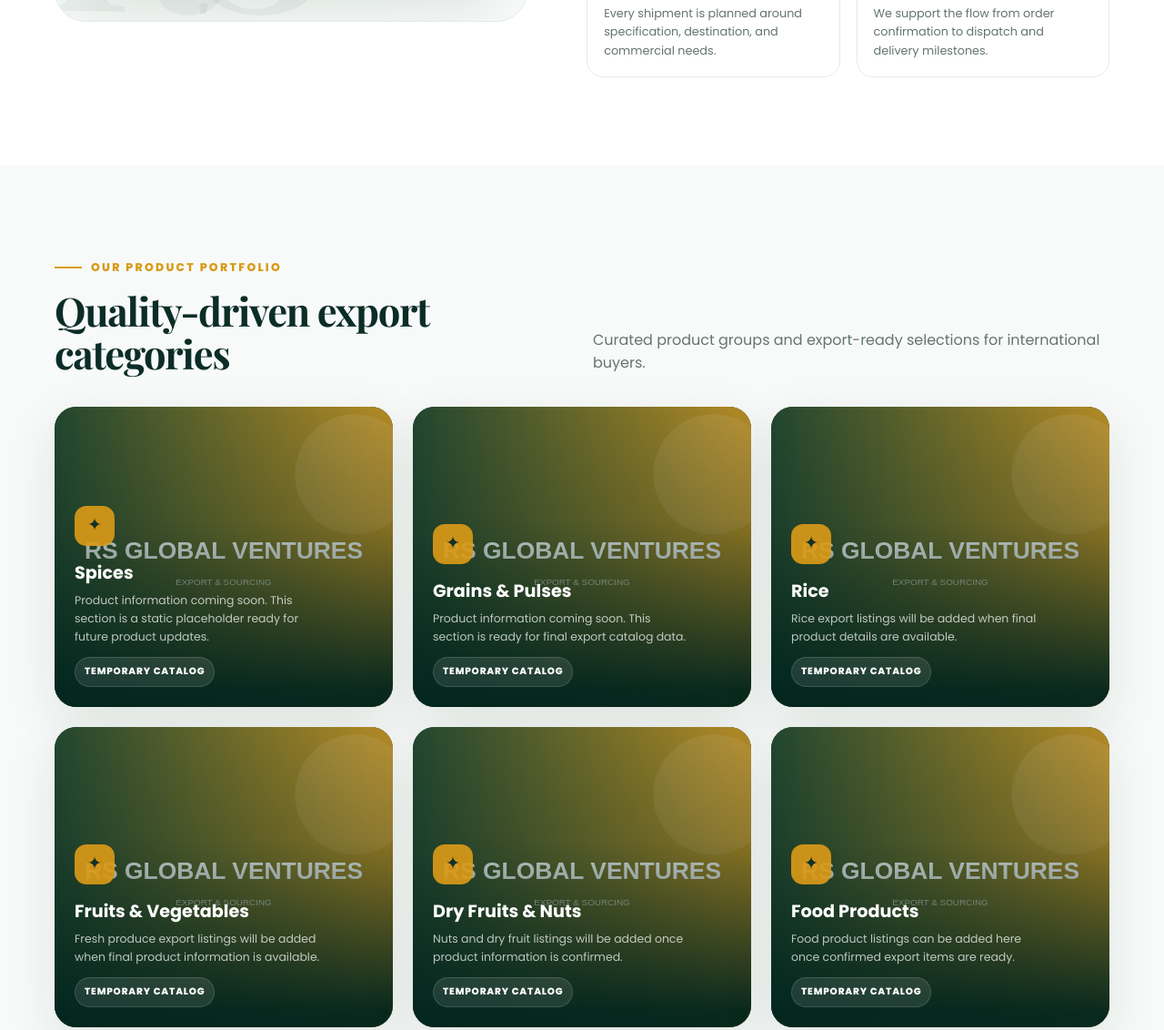
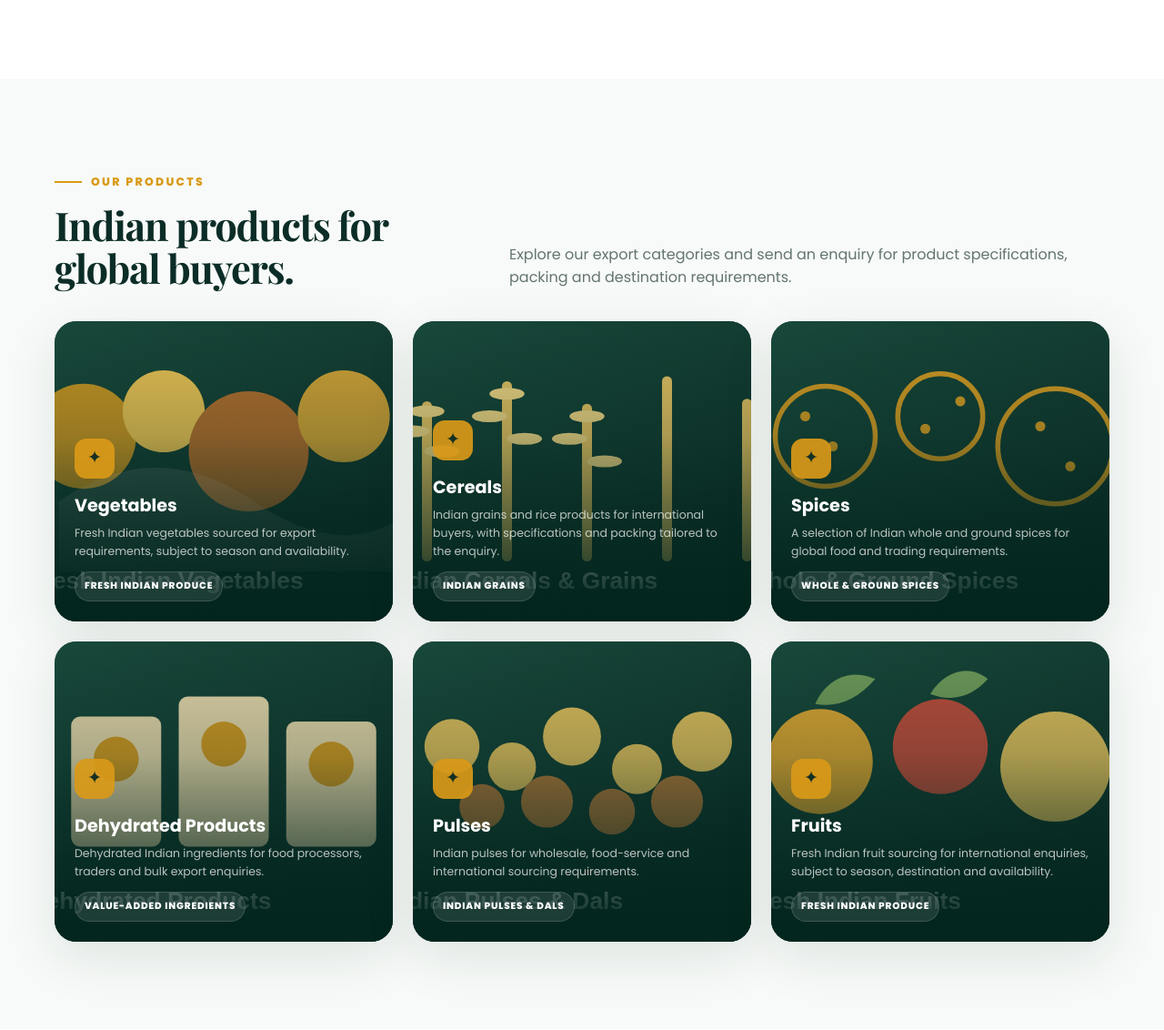
Before and after one commit to dhyanirraval/rs-global-ventures-site, a website: page index.html in a window 1280 px wide. Shown: the part 2140-3272 px from the top of the page at 91% size. Drawn offline with nearby package versions, Linux system fonts and the light colour scheme.

Commit message:
added product chnges

```diff
--- a/css/index.css
+++ b/css/index.css
@@ -229,3 +229,20 @@ footer{background:#032b24;color:#fff;padding:60px 0 28px}.footer-grid{display:gr
   .map-card{min-height:380px}.footer-grid{grid-template-columns:1fr}.footer-bottom{flex-direction:column}
 }
 @media (prefers-reduced-motion:reduce){html{scroll-behavior:auto}.reveal{opacity:1;transform:none}}
+
+/* Product and company imagery */
+.about-photo{background:#e7efe9!important;}
+.about-photo:before{display:none;}
+.about-photo>img{position:absolute;inset:0;width:100%;height:100%;object-fit:cover;object-position:center;display:block;}
+.about-photo:after{content:"";position:absolute;inset:0;background:linear-gradient(to top,rgba(2,37,30,.78),rgba(2,37,30,.08) 62%,rgba(2,37,30,0));pointer-events:none;}
+.about-photo .about-panel{z-index:2;}
+.reach-image{min-height:510px;border-radius:32px;overflow:hidden;position:relative;box-shadow:var(--shadow);background:#eef3ef;}
+.reach-image img{width:100%;height:100%;min-height:510px;display:block;object-fit:cover;object-position:center;}
+.reach-image-caption{position:absolute;left:22px;right:22px;bottom:22px;padding:13px 16px;border-radius:14px;background:rgba(6,61,50,.86);color:#fff;font-weight:800;letter-spacing:.03em;backdrop-filter:blur(5px);}
+.product-card .product-bg{background-color:#174d3e;}
+.product-card .product-content p{max-width:340px;}
+.item-card{cursor:pointer;}
+.item-card .item-image{background-color:#eef3ef;}
+.item-card .item-body{min-height:145px;display:flex;flex-direction:column;}
+.item-card .item-meta{margin-top:auto;padding-top:10px;}
+@media(max-width:900px){.reach-image,.reach-image img{min-height:380px}.about-photo{min-height:430px!important;}}
--- a/data/products.js
+++ b/data/products.js
@@ -1,218 +1,45 @@
 window.RSGV_PRODUCTS = [
-  {
-    id: 'cat-spices',
-    type: 'category',
-    parentId: null,
-    name: 'Spices',
-    tag: 'Temporary catalog',
-    description: 'Product information coming soon. This section is a static placeholder ready for future product updates.',
-    image: '/default-product.svg'
-  },
-  {
-    id: 'sub-spices',
-    type: 'subcategory',
-    parentId: 'cat-spices',
-    name: 'Whole & Ground Spices',
-    tag: 'Static placeholder',
-    description: 'Product details will be added here as final export listings are confirmed.',
-    image: '/default-product.svg'
-  },
-  {
-    id: 'prod-spices-demo',
-    type: 'product',
-    parentId: 'sub-spices',
-    name: 'Product Information Coming Soon',
-    tag: 'Temporary listing',
-    description: 'This is a frontend-only placeholder. Replace with the final product name and details when the product list is ready.',
-    image: '/default-product.svg'
-  },
-  {
-    id: 'cat-grains',
-    type: 'category',
-    parentId: null,
-    name: 'Grains & Pulses',
-    tag: 'Temporary catalog',
-    description: 'Product information coming soon. This section is ready for final export catalog data.',
-    image: '/default-product.svg'
-  },
-  {
-    id: 'sub-grains',
-    type: 'subcategory',
-    parentId: 'cat-grains',
-    name: 'Rice & Pulses',
-    tag: 'Static placeholder',
-    description: 'The product list will be updated with confirmed export items and packaging details.',
-    image: '/default-product.svg'
-  },
-  {
-    id: 'prod-grains-demo',
-    type: 'product',
-    parentId: 'sub-grains',
-    name: 'Product Information Coming Soon',
-    tag: 'Temporary listing',
-    description: 'This placeholder keeps the catalog functional on GitHub Pages without any backend or API dependency.',
-    image: '/default-product.svg'
-  },
-  {
-    id: 'cat-rice',
-    type: 'category',
-    parentId: null,
-    name: 'Rice',
-    tag: 'Temporary catalog',
-    description: 'Rice export listings will be added when final product details are available.',
-    image: '/default-product.svg'
-  },
-  {
-    id: 'sub-rice',
-    type: 'subcategory',
-    parentId: 'cat-rice',
-    name: 'Basmati & Non-Basmati',
-    tag: 'Static placeholder',
-    description: 'Use this section for final rice product data and packing details.',
-    image: '/default-product.svg'
-  },
-  {
-    id: 'prod-rice-demo',
-    type: 'product',
-    parentId: 'sub-rice',
-    name: 'Product Information Coming Soon',
-    tag: 'Temporary listing',
-    description: 'Placeholder content only. This is a static frontend catalog intended for later API integration.',
-    image: '/default-product.svg'
-  },
-  {
-    id: 'cat-fruits',
-    type: 'category',
-    parentId: null,
-    name: 'Fruits & Vegetables',
-    tag: 'Temporary catalog',
-    description: 'Fresh produce export listings will be added when final product information is available.',
-    image: '/default-product.svg'
-  },
-  {
-    id: 'sub-fruits',
-    type: 'subcategory',
-    parentId: 'cat-fruits',
-    name: 'Fresh Produce',
-    tag: 'Static placeholder',
-    description: 'Use this block for final fruit and vegetable export listings after confirmation.',
-    image: '/default-product.svg'
-  },
-  {
-    id: 'prod-fruits-demo',
-    type: 'product',
-    parentId: 'sub-fruits',
-    name: 'Product Information Coming Soon',
-    tag: 'Temporary listing',
-    description: 'Temporary placeholder for UI consistency. Final product names and descriptions can be added here later.',
-    image: '/default-product.svg'
-  },
-  {
-    id: 'cat-dryfruits',
-    type: 'category',
-    parentId: null,
-    name: 'Dry Fruits & Nuts',
-    tag: 'Temporary catalog',
-    description: 'Nuts and dry fruit listings will be added once product information is confirmed.',
-    image: '/default-product.svg'
-  },
-  {
-    id: 'sub-dryfruits',
-    type: 'subcategory',
-    parentId: 'cat-dryfruits',
-    name: 'Nuts & Dry Fruits',
-    tag: 'Static placeholder',
-    description: 'This area is reserved for final export product information and packaging details.',
-    image: '/default-product.svg'
-  },
-  {
-    id: 'prod-dryfruits-demo',
-    type: 'product',
-    parentId: 'sub-dryfruits',
-    name: 'Product Information Coming Soon',
-    tag: 'Temporary listing',
-    description: 'Placeholder content only. Final dry fruit and nut export details should replace this when available.',
-    image: '/default-product.svg'
-  },
-  {
-    id: 'cat-food',
-    type: 'category',
-    parentId: null,
-    name: 'Food Products',
-    tag: 'Temporary catalog',
-    description: 'Food product listings can be added here once confirmed export items are ready.',
-    image: '/default-product.svg'
-  },
-  {
-    id: 'sub-food',
-    type: 'subcategory',
-    parentId: 'cat-food',
-    name: 'Processed Food',
-    tag: 'Static placeholder',
-    description: 'This product section remains UI-ready for future backend data integration.',
-    image: '/default-product.svg'
-  },
-  {
-    id: 'prod-food-demo',
-    type: 'product',
-    parentId: 'sub-food',
-    name: 'Product Information Coming Soon',
-    tag: 'Temporary listing',
-    description: 'Placeholder representation only. Final product details should be replaced when the business list is complete.',
-    image: '/default-product.svg'
-  },
-  {
-    id: 'cat-agro',
-    type: 'category',
-    parentId: null,
-    name: 'Agro Products',
-    tag: 'Temporary catalog',
-    description: 'Agro export listings are kept as static placeholders until final product details are confirmed.',
-    image: '/default-product.svg'
-  },
-  {
-    id: 'sub-agro',
-    type: 'subcategory',
-    parentId: 'cat-agro',
-    name: 'Farm & Agro Goods',
-    tag: 'Static placeholder',
-    description: 'This block is ready for final agro export listings and packaging information.',
-    image: '/default-product.svg'
-  },
-  {
-    id: 'prod-agro-demo',
-    type: 'product',
-    parentId: 'sub-agro',
-    name: 'Product Information Coming Soon',
-    tag: 'Temporary listing',
-    description: 'Temporary UI placeholder. Replace this once final product details are confirmed.',
-    image: '/default-product.svg'
-  },
-  {
-    id: 'cat-other',
-    type: 'category',
-    parentId: null,
-    name: 'Other Products',
-    tag: 'Temporary catalog',
-    description: 'Additional export categories can be added here when final business listings are ready.',
-    image: '/default-product.svg'
-  },
-  {
-    id: 'sub-other',
-    type: 'subcategory',
-    parentId: 'cat-other',
-    name: 'Additional Exports',
-    tag: 'Static placeholder',
-    description: 'This section is intentionally left generic for business expansion and future product updates.',
-    image: '/default-product.svg'
-  },
-  {
-    id: 'prod-other-demo',
-    type: 'product',
-    parentId: 'sub-other',
-    name: 'Product Information Coming Soon',
-    tag: 'Temporary listing',
-    description: 'This placeholder allows the product catalog to remain functional and polished without a backend.',
-    image: '/default-product.svg'
-  }
+  // Vegetables
+  { id:'cat-vegetables', type:'category', parentId:null, name:'Vegetables', tag:'Fresh Indian produce', description:'Fresh Indian vegetables sourced for export requirements, subject to season and availability.', image:'/assets/categories/vegetables.svg' },
+  { id:'veg-onion', type:'product', parentId:'cat-vegetables', name:'Fresh Onion', tag:'Vegetables', description:'Indian fresh onions suitable for wholesale and export enquiries. Packing and grade can be discussed based on destination requirements.', image:'/assets/categories/vegetables.svg' },
+  { id:'veg-potato', type:'product', parentId:'cat-vegetables', name:'Fresh Potato', tag:'Vegetables', description:'Indian potatoes for bulk sourcing and export enquiries, with packing and specifications aligned to buyer requirements.', image:'/assets/categories/vegetables.svg' },
+  { id:'veg-garlic', type:'product', parentId:'cat-vegetables', name:'Fresh Garlic', tag:'Vegetables', description:'Indian garlic available for bulk sourcing enquiries, subject to season, grade and destination requirements.', image:'/assets/categories/vegetables.svg' },
+  { id:'veg-ginger', type:'product', parentId:'cat-vegetables', name:'Fresh Ginger', tag:'Vegetables', description:'Indian fresh ginger for wholesale and export enquiries with buyer-specific packing options.', image:'/assets/categories/vegetables.svg' },
+
+  // Cereals
+  { id:'cat-cereals', type:'category', parentId:null, name:'Cereals', tag:'Indian grains', description:'Indian grains and rice products for international buyers, with specifications and packing tailored to the enquiry.', image:'/assets/categories/cereals.svg' },
+  { id:'cer-basmati', type:'product', parentId:'cat-cereals', name:'Basmati Rice', tag:'Cereals', description:'Indian Basmati rice for export enquiries. Grade, grain specification, packing and shipment requirements can be discussed.', image:'/assets/categories/cereals.svg' },
+  { id:'cer-nonbasmati', type:'product', parentId:'cat-cereals', name:'Non-Basmati Rice', tag:'Cereals', description:'Indian non-Basmati rice for bulk sourcing and export requirements, subject to availability and buyer specifications.', image:'/assets/categories/cereals.svg' },
+  { id:'cer-wheat', type:'product', parentId:'cat-cereals', name:'Wheat', tag:'Cereals', description:'Indian wheat for bulk trade enquiries, with specifications and packing based on buyer requirements.', image:'/assets/categories/cereals.svg' },
+  { id:'cer-maize', type:'product', parentId:'cat-cereals', name:'Maize', tag:'Cereals', description:'Indian maize for international sourcing enquiries and bulk requirements.', image:'/assets/categories/cereals.svg' },
+
+  // Spices
+  { id:'cat-spices', type:'category', parentId:null, name:'Spices', tag:'Whole & ground spices', description:'A selection of Indian whole and ground spices for global food and trading requirements.', image:'/assets/categories/spices.svg' },
+  { id:'sp-cumin', type:'product', parentId:'cat-spices', name:'Cumin Seeds', tag:'Spices', description:'Indian cumin seeds for bulk export enquiries. Grade, cleaning and packing requirements can be discussed.', image:'/assets/categories/spices.svg' },
+  { id:'sp-coriander', type:'product', parentId:'cat-spices', name:'Coriander Seeds', tag:'Spices', description:'Indian coriander seeds for international sourcing and bulk trade enquiries.', image:'/assets/categories/spices.svg' },
+  { id:'sp-fennel', type:'product', parentId:'cat-spices', name:'Fennel Seeds', tag:'Spices', description:'Indian fennel seeds for export enquiries, subject to grade and availability.', image:'/assets/categories/spices.svg' },
+  { id:'sp-fenugreek', type:'product', parentId:'cat-spices', name:'Fenugreek Seeds', tag:'Spices', description:'Indian fenugreek seeds for wholesale and export requirements.', image:'/assets/categories/spices.svg' },
+  { id:'sp-dill', type:'product', parentId:'cat-spices', name:'Dill Seeds', tag:'Spices', description:'Indian dill seeds for bulk sourcing enquiries.', image:'/assets/categories/spices.svg' },
+  { id:'sp-pepper', type:'product', parentId:'cat-spices', name:'Black Pepper', tag:'Spices', description:'Indian black pepper for international buyer enquiries and bulk sourcing.', image:'/assets/categories/spices.svg' },
+  { id:'sp-turmeric', type:'product', parentId:'cat-spices', name:'Turmeric Powder', tag:'Spices', description:'Indian turmeric powder for export enquiries, with packing and specification options based on buyer requirements.', image:'/assets/categories/spices.svg' },
+  { id:'sp-chilli', type:'product', parentId:'cat-spices', name:'Red Chilli Powder', tag:'Spices', description:'Indian red chilli powder for bulk sourcing and export enquiries.', image:'/assets/categories/spices.svg' },
+
+  // Dehydrated products
+  { id:'cat-dehydrated', type:'category', parentId:null, name:'Dehydrated Products', tag:'Value-added ingredients', description:'Dehydrated Indian ingredients for food processors, traders and bulk export enquiries.', image:'/assets/categories/dehydrated.svg' },
+  { id:'dep-onion-flakes', type:'product', parentId:'cat-dehydrated', name:'Dehydrated Onion Flakes', tag:'Dehydrated Products', description:'Dehydrated onion flakes for bulk food ingredient and export enquiries.', image:'/assets/categories/dehydrated.svg' },
+  { id:'dep-garlic-flakes', type:'product', parentId:'cat-dehydrated', name:'Dehydrated Garlic Flakes', tag:'Dehydrated Products', description:'Dehydrated garlic flakes for food ingredient sourcing and export requirements.', image:'/assets/categories/dehydrated.svg' },
+  { id:'dep-onion-powder', type:'product', parentId:'cat-dehydrated', name:'Dehydrated Onion Powder', tag:'Dehydrated Products', description:'Dehydrated onion powder for bulk ingredient enquiries, subject to grade and specification.', image:'/assets/categories/dehydrated.svg' },
+  { id:'dep-garlic-powder', type:'product', parentId:'cat-dehydrated', name:'Dehydrated Garlic Powder', tag:'Dehydrated Products', description:'Dehydrated garlic powder for food ingredient and export enquiries.', image:'/assets/categories/dehydrated.svg' },
+
+  // Pulses
+  { id:'cat-pulses', type:'category', parentId:null, name:'Pulses', tag:'Indian pulses & dals', description:'Indian pulses for wholesale, food-service and international sourcing requirements.', image:'/assets/categories/pulses.svg' },
+  { id:'pul-chickpeas', type:'product', parentId:'cat-pulses', name:'Chickpeas', tag:'Pulses', description:'Indian chickpeas for bulk export and sourcing enquiries, with grade and packing based on requirements.', image:'/assets/categories/pulses.svg' },
+  { id:'pul-moong', type:'product', parentId:'cat-pulses', name:'Green Moong', tag:'Pulses', description:'Green moong for wholesale and export enquiries, subject to availability and buyer specifications.', image:'/assets/categories/pulses.svg' },
+  { id:'pul-toor', type:'product', parentId:'cat-pulses', name:'Toor Dal', tag:'Pulses', description:'Indian Toor Dal for bulk sourcing and export enquiries.', image:'/assets/categories/pulses.svg' },
+
+  // Fruits
+  { id:'cat-fruits', type:'category', parentId:null, name:'Fruits', tag:'Fresh Indian produce', description:'Fresh Indian fruit sourcing for international enquiries, subject to season, destination and availability.', image:'/assets/categories/fruits.svg' },
+  { id:'fr-mango', type:'product', parentId:'cat-fruits', name:'Fresh Mango', tag:'Fruits', description:'Indian fresh mango sourcing for seasonal export enquiries. Variety, grade and packing are discussed per destination.', image:'/assets/categories/fruits.svg' },
+  { id:'fr-pomegranate', type:'product', parentId:'cat-fruits', name:'Fresh Pomegranate', tag:'Fruits', description:'Indian pomegranate sourcing for export enquiries, subject to season and buyer specifications.', image:'/assets/categories/fruits.svg' },
+  { id:'fr-banana', type:'product', parentId:'cat-fruits', name:'Fresh Banana', tag:'Fruits', description:'Indian banana sourcing for wholesale and export enquiries, subject to season and destination requirements.', image:'/assets/categories/fruits.svg' }
 ];
--- a/sections/about.html
+++ b/sections/about.html
@@ -1,32 +1,32 @@
 <section class="section" id="about">
   <div class="container about-grid">
-    <div class="about-art reveal">
-      <div class="world-lines"></div>
+    <div class="about-art reveal about-photo" aria-label="RS Global Ventures sourcing and warehouse operations">
+      <img src="/assets/about-warehouse.jpeg" alt="Warehouse with agricultural products prepared for sourcing and export" loading="lazy">
       <div class="about-panel">
-        <strong>One partner. Every shipment.</strong>
-        <p>From enquiry and sourcing to quality checks, documentation, and shipping coordination.</p>
+        <strong>From sourcing to shipment.</strong>
+        <p>We coordinate product requirements, packing, documentation and shipping needs for international buyers.</p>
       </div>
     </div>
     <div class="about-copy reveal">
       <div class="eyebrow">About RS Global Ventures</div>
-      <h2 class="section-title">A dependable export partner built on trust, sourcing discipline, and global coordination.</h2>
-      <p>RS Global Ventures helps buyers and importers access the right products from India with a smooth export experience. Our focus is simple: source the right product, align with buyer requirements, and deliver with confidence.</p>
+      <h2 class="section-title">A dependable export partner for quality Indian products.</h2>
+      <p>RS Global Ventures helps buyers and importers source products from India with a practical, transparent export experience. We focus on matching product requirements with dependable sourcing and clear coordination.</p>
       <div class="about-list">
         <div>
           <strong>Quality-focused sourcing</strong>
-          <span>We work with trusted suppliers and maintain standards throughout the process.</span>
+          <span>We work around product specifications, quality expectations and buyer requirements.</span>
         </div>
         <div>
           <strong>Transparent communication</strong>
-          <span>Clear updates and fast responses keep every order moving in the right direction.</span>
+          <span>Clear updates keep sourcing, documentation and shipment planning aligned.</span>
         </div>
         <div>
           <strong>Buyer-first coordination</strong>
-          <span>Every shipment is planned around specification, destination, and commercial needs.</span>
+          <span>Each enquiry is considered around product, quantity, packing and destination needs.</span>
         </div>
         <div>
-          <strong>Logistics support</strong>
-          <span>We support the flow from order confirmation to dispatch and delivery milestones.</span>
+          <strong>Export support</strong>
+          <span>We help coordinate the journey from enquiry and quotation through packing and shipping.</span>
         </div>
       </div>
     </div>
--- a/sections/products.html
+++ b/sections/products.html
@@ -2,22 +2,22 @@
   <div class="container">
     <div class="product-head reveal">
       <div>
-        <div class="eyebrow">Our product portfolio</div>
-        <h2 class="section-title">Quality-driven export categories</h2>
+        <div class="eyebrow">Our products</div>
+        <h2 class="section-title">Indian products for global buyers.</h2>
       </div>
-      <p class="section-copy">Curated product groups and export-ready selections for international buyers.</p>
+      <p class="section-copy">Explore our export categories and send an enquiry for product specifications, packing and destination requirements.</p>
     </div>
     <div class="product-grid reveal" id="categoryCards"></div>
     <div class="catalog-shell" id="catalogShell">
       <div class="catalog-panel">
         <div class="catalog-sidebar">
-          <h4>Categories</h4>
+          <h4>Product categories</h4>
           <div class="catalog-side-list" id="catalogCategoryList"></div>
         </div>
         <div class="catalog-main">
           <div class="catalog-main-head">
             <div>
-              <h3 id="catalogTitle">Loading...</h3>
+              <h3 id="catalogTitle">Products</h3>
               <p class="catalog-copy" id="catalogDescription"></p>
               <div class="breadcrumbs" id="catalogBreadcrumbs"></div>
             </div>
```
Also changed, not shown: js/main.js (+15 -11 lines), sections/global.html (+11 -17 lines), assets/about-warehouse.jpeg (added), assets/categories/cereals.svg (added), assets/categories/dehydrated.svg (added), assets/categories/fruits.svg (added), assets/categories/pulses.svg (added), assets/categories/spices.svg (added), assets/categories/vegetables.svg (added), assets/global-reach-globe.jpeg (added).
